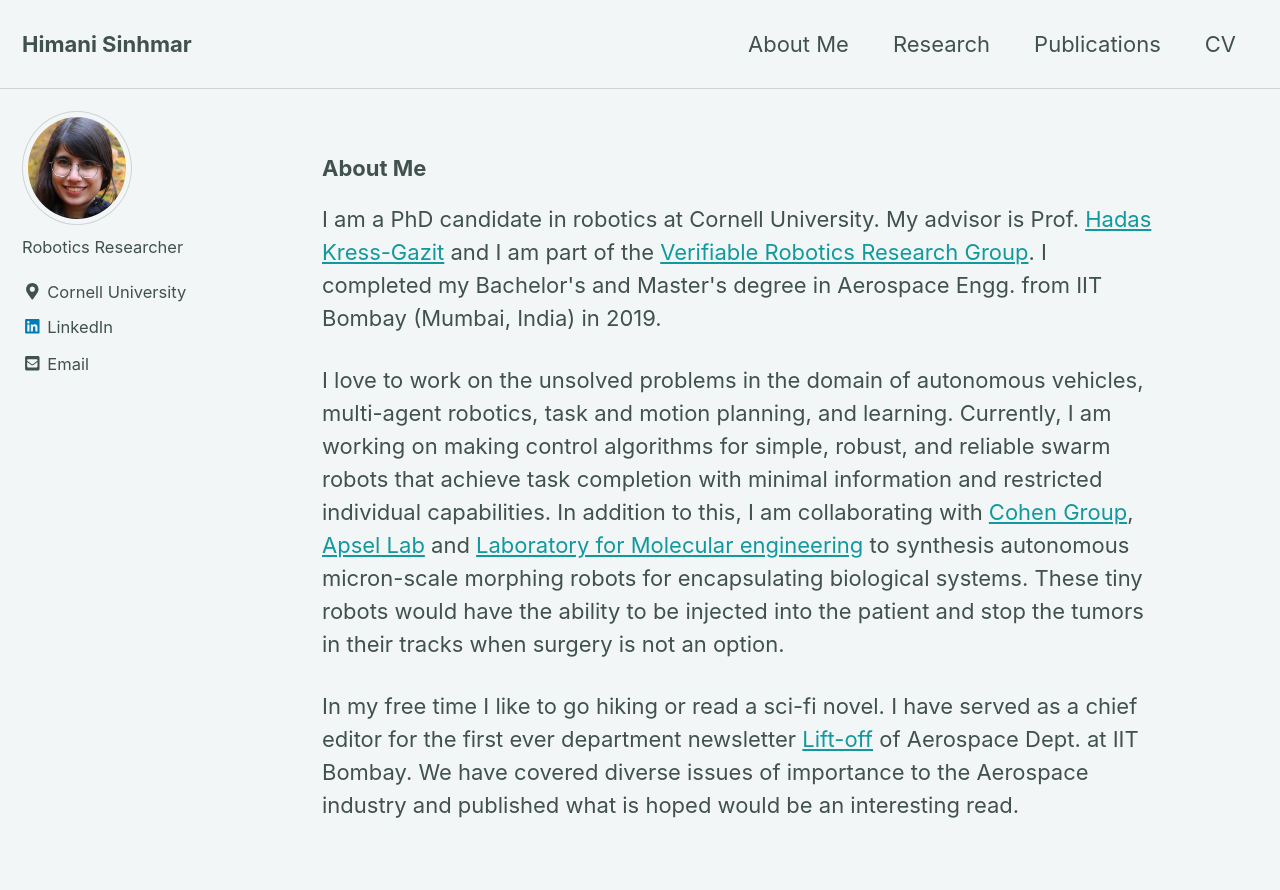
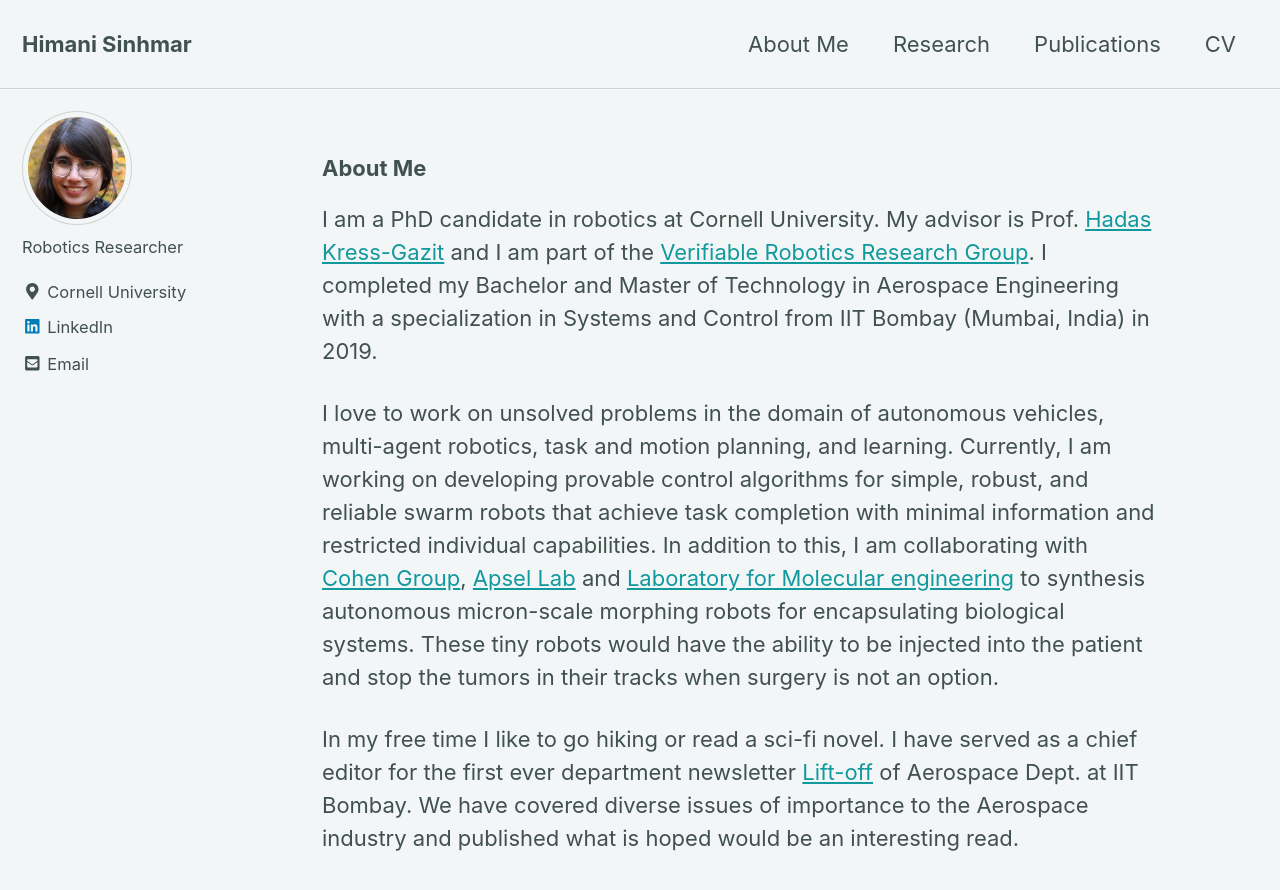
Before and after one commit to himanisinhmar/himanisinhmar.github.io, a Jekyll site: the page built from index.html, in a window 1280 px wide and 900 px high. Shown: the top 890 px of the window. Built offline with Jekyll 4.4.1, drawn with Linux system fonts in a browser that asks for light colours; nearby versions of some CDN libraries; the list of posts is cut into pages by our own code.

Commit message:
updated bio

```diff
--- a/index.html
+++ b/index.html
@@ -9,12 +9,12 @@ author_profile: true
 <p>I am a PhD candidate in robotics at Cornell University.
  My advisor is Prof. <a href="https://www.verifiablerobotics.com/people/">Hadas Kress-Gazit</a> and I am part of the <a href="https://www.verifiablerobotics.com/">
 Verifiable Robotics Research Group</a>.
-I completed my Bachelor's and Master's degree in Aerospace Engg. from IIT Bombay (Mumbai, India) in 2019.
+I completed my Bachelor and Master of Technology in Aerospace Engineering with a specialization in Systems and Control from IIT Bombay (Mumbai, India) in 2019.
 </p>
 
 <p>
-    I love to work on the unsolved problems in the domain of autonomous vehicles, multi-agent robotics, task and motion planning, and learning.
-    Currently, I am working on making control algorithms for simple, robust, and reliable swarm robots that achieve task completion with minimal information and restricted individual capabilities.
+    I love to work on unsolved problems in the domain of autonomous vehicles, multi-agent robotics, task and motion planning, and learning.
+    Currently, I am working on developing provable control algorithms for simple, robust, and reliable swarm robots that achieve task completion with minimal information and restricted individual capabilities.
     In addition to this,  I am collaborating with <a href="https://cohengroup.lassp.cornell.edu/">Cohen Group</a>, <a href="https://apsellab.ece.cornell.edu/people/alyssa-apsel/">Apsel Lab</a> and <a href="https://nlabbottcornell.weebly.com/">Laboratory for Molecular engineering</a> to synthesis autonomous micron-scale morphing robots for encapsulating biological systems. These tiny robots would have the ability to be injected into the patient and stop the tumors in their tracks when surgery is not an option.
 </p>
 
```
